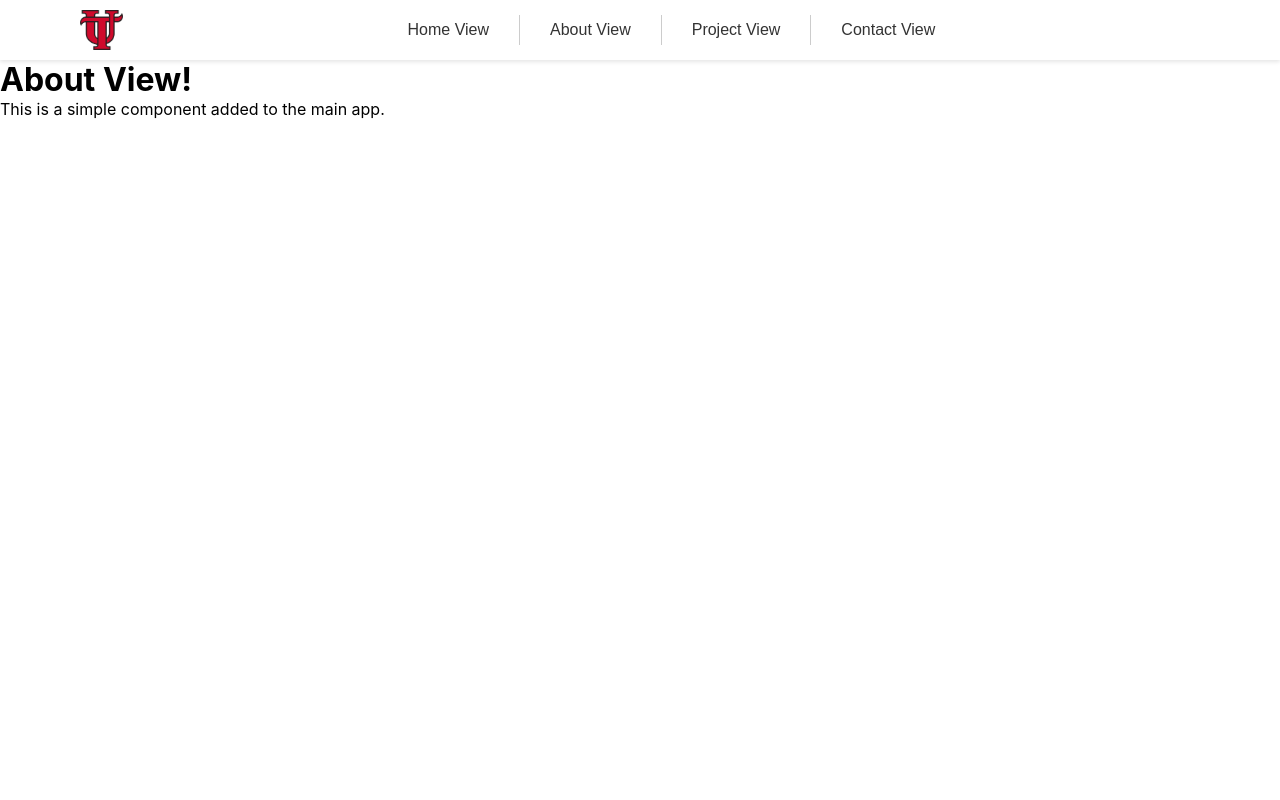
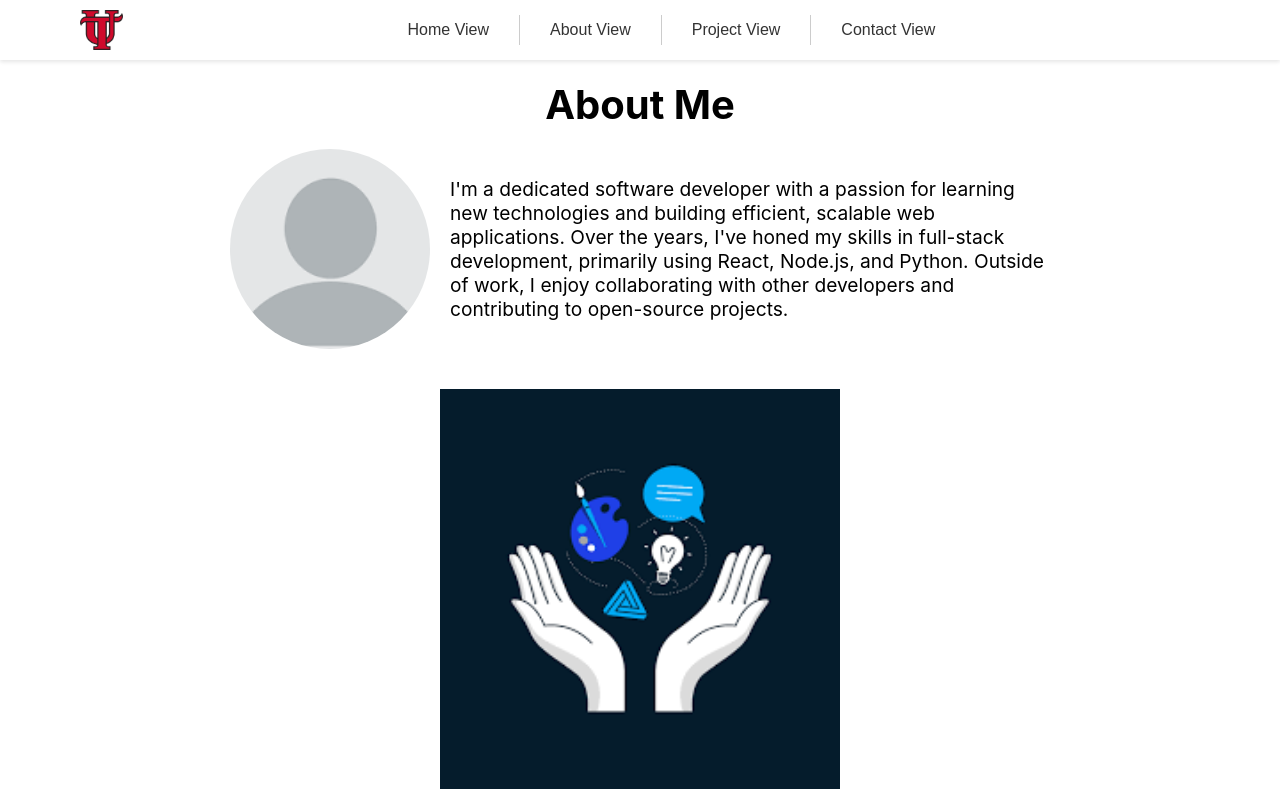
Before and after one commit to troykopec/WebDevProject1, a React (Create React App) app in the folder web-dev-project-1/: page / in a window 1280 px wide. Both pictures are taken after a click on the button "About View". Shown: the top 800 px of the page. Built offline with nearby package versions, Linux system fonts and the light colour scheme.

Commit message:
FEAT- added in the AboutView and its styling

```diff
--- a/web-dev-project-1/src/PageViews/AboutView/AboutView.js
+++ b/web-dev-project-1/src/PageViews/AboutView/AboutView.js
@@ -1,10 +1,48 @@
+//necessary imports
 import React from 'react';
+import styles from './styles';
 
 function AboutView() {
   return (
-    <div>
-      <h1>About View!</h1>
-      <p>This is a simple component added to the main app.</p>
+    <div style={styles.aboutContainer}>
+      {/* creating the header */}
+      <h1 style={styles.header}>About Me</h1>
+
+      {/* importing the profile pic from images */}
+      <div style={styles.profileSection}>
+        <img src="/images/profileIMG.png" alt="Profile" style={styles.profileImg} />
+        <p style={styles.biography}>
+          I'm a dedicated software developer with a passion for learning new technologies and building efficient, scalable web applications. Over the years, I've honed my skills in full-stack development, primarily using React, Node.js, and Python. Outside of work, I enjoy collaborating with other developers and contributing to open-source projects.
+        </p>
+      </div>
+
+      {/* importing skills image */}
+      <div style={styles.skillsSection}>
+        <img src="/images/skills2IMG.png" alt="Skills Overview" style={styles.skillsImg} />
+      </div>
+
+      {/* creating links */}
+      <div style={styles.linksSection}>
+        <a href="https://docs.google.com/templates?category=Resumes" target="_blank" rel="noopener noreferrer" style={styles.link}>
+          View My Resume
+        </a>
+        <a href="https://chat.openai.com/" target="_blank" rel="noopener noreferrer" style={styles.link}>
+          Sample Link 1
+        </a>
+        <a href="https://www.google.com/" target="_blank" rel="noopener noreferrer" style={styles.link}>
+          Sample Link 2
+        </a>
+      </div>
+
+      {/* creating github and linkedIn buttons */}
+      <div style={styles.iconsSection}>
+        <a href="https://github.com/your-github" target="_blank" rel="noopener noreferrer">
+          <img src="/images/gitLogo.png" alt="GitHub" style={styles.icon} />
+        </a>
+        <a href="https://linkedin.com/in/your-linkedin" target="_blank" rel="noopener noreferrer">
+          <img src="/images/linkedinLogo.png" alt="LinkedIn" style={styles.icon} />
+        </a>
+      </div>
     </div>
   );
 }
--- /dev/null
+++ b/web-dev-project-1/src/PageViews/AboutView/styles.js
@@ -0,0 +1,71 @@
+const styles = {
+  aboutContainer: {
+    width: '100vw',
+    minHeight: '100vh',
+    display: 'flex',
+    flexDirection: 'column',
+    alignItems: 'center',
+    justifyContent: 'flex-start',
+    padding: '20px',
+    paddingBottom: '100px',
+  },
+  header: {
+    fontSize: '2.5rem',
+    marginBottom: '20px',
+  },
+  profileSection: {
+    display: 'flex',
+    flexDirection: 'row',
+    alignItems: 'center',
+    justifyContent: 'center',
+    width: '80%',
+    marginBottom: '40px',
+  },
+  profileImg: {
+    width: '200px',
+    height: '200px',
+    borderRadius: '50%',
+    objectFit: 'cover',
+    marginRight: '20px',
+  },
+  biography: {
+    fontSize: '1.2rem',
+    maxWidth: '600px',
+  },
+  skillsSection: {
+    width: '80%',
+    display: 'flex',
+    justifyContent: 'center',
+    marginBottom: '40px',
+  },
+  skillsImg: {
+    width: '50%',
+    height: 'auto',
+    maxWidth: '400px',
+  },
+  linksSection: {
+    display: 'flex',
+    flexDirection: 'row',
+    justifyContent: 'center',
+    gap: '20px',
+    marginBottom: '50px',
+  },
+  iconsSection: {
+    display: 'flex',
+    justifyContent: 'center',
+    gap: '20px',
+    marginTop: '20px',
+    marginBottom: '50px',
+  },
+  icon: {
+    width: '40px',
+    height: '40px',
+  },
+  footer: {
+    width: '100%',
+    height: '100px',
+    backgroundColor: 'transparent',
+  },
+};
+
+export default styles;
```
